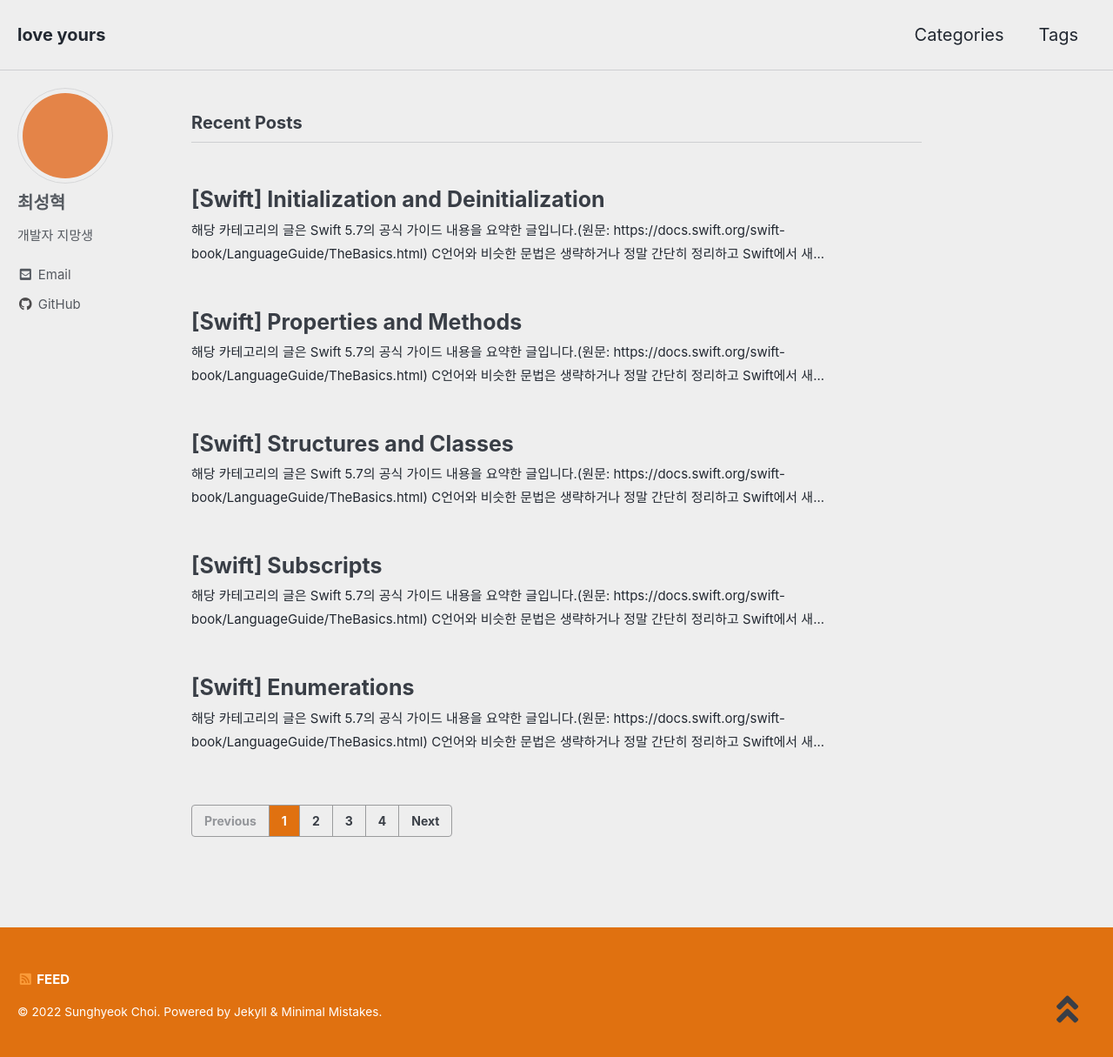
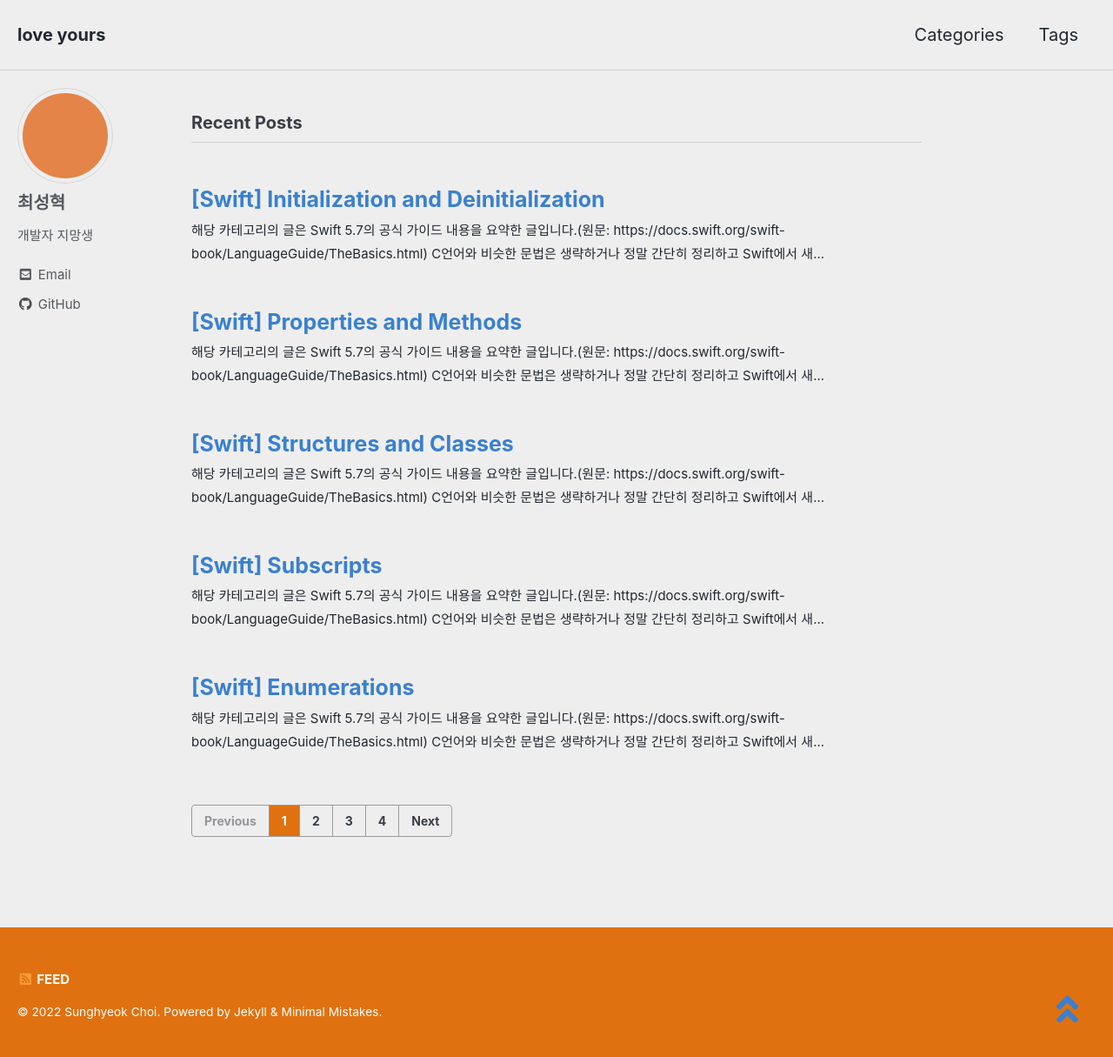
Before and after one commit to shyeokchoi/shyeokchoi.github.io, a Jekyll site: the page built from index.html, in a window 1280 px wide and 1216 px high. Shown: the whole window at 87% size. Built offline with Jekyll 4.4.1, drawn with Linux system fonts in a browser that asks for light colours; cached includes are drawn as plain includes; the list of posts is cut into pages by our own code.

Commit message:
change link color

```diff
--- a/_sass/minimal-mistakes/skins/_air.scss
+++ b/_sass/minimal-mistakes/skins/_air.scss
@@ -9,7 +9,7 @@ $muted-text-color: #393e46 !default;
 $primary-color: #e07110 !default; // default: #0092ca
 $border-color: mix(#fff, #393e46, 75%) !default;
 $footer-background-color: $primary-color !default;
-$link-color: #393e46 !default;
+$link-color: #3a80cf !default;
 $masthead-link-color: $text-color !default;
 $masthead-link-color-hover: $text-color !default;
 $navicon-link-color-hover: mix(#fff, $text-color, 80%) !default;
```
